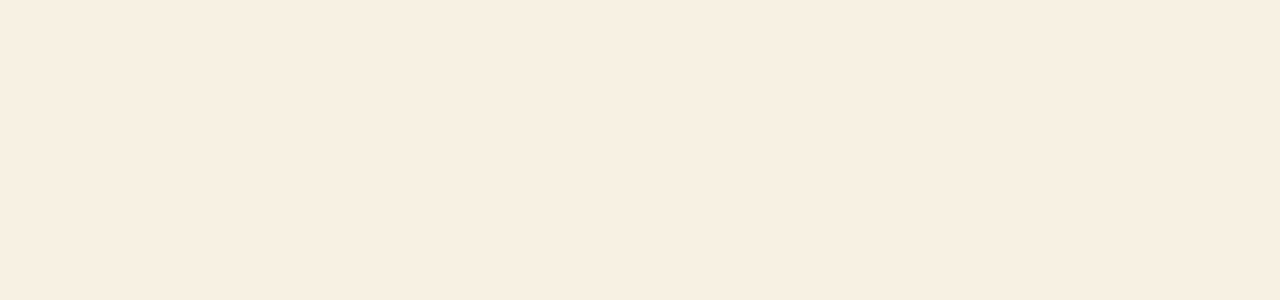
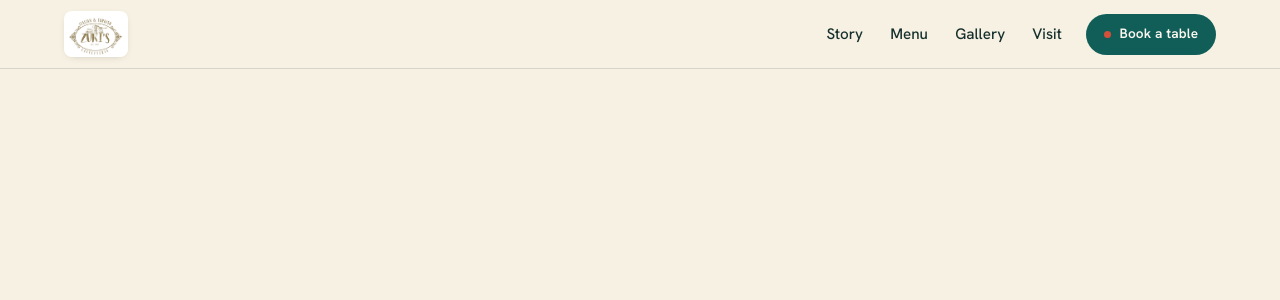
Before and after one commit to Vegasoft-Technologies/zuki-web, a Next.js app: page / in a window 1280 px wide. Shown: the top 300 px of the page. Built offline with nearby package versions, Linux system fonts and the light colour scheme.

Commit message:
feat(header): port the site header and mobile menu markup

```diff
--- a/src/components/layout/MobileMenu.tsx
+++ b/src/components/layout/MobileMenu.tsx
@@ -1,5 +1,15 @@
-"use client";
+import { site } from "@/data/site";
 
 export default function MobileMenu() {
-  return null;
+  return (
+    <div className="mobile-menu" id="mobileMenu" hidden>
+      <a href="#story">Story</a>
+      <a href="#menu">Menu</a>
+      <a href="#gallery">Gallery</a>
+      <a href="#visit">Visit</a>
+      <a className="mobile-menu__call" href={`tel:${site.telephone}`}>
+        Call {site.telephoneDisplay}
+      </a>
+    </div>
+  );
 }
--- a/src/components/layout/SiteHeader.tsx
+++ b/src/components/layout/SiteHeader.tsx
@@ -1,3 +1,44 @@
+import Image from "next/image";
+import logo from "../../../public/images/logo.png";
+import MobileMenu from "./MobileMenu";
+import { site } from "@/data/site";
+
 export default function SiteHeader() {
-  return null;
+  return (
+    <>
+      <header className="nav" id="top">
+        <a className="nav__brand" href="#top" aria-label="Zuki's Caffetteria — home">
+          <Image src={logo} alt="Zuki's Caffetteria" className="nav__logo" priority />
+          <span className="nav__brand-text" aria-hidden="true">
+            <span className="nav__brand-name">{"Zuki's"}</span>
+            <span className="nav__brand-sub">Italian & Turkish</span>
+          </span>
+        </a>
+
+        <nav className="nav__links" aria-label="Primary">
+          <a href="#story">Story</a>
+          <a href="#menu">Menu</a>
+          <a href="#gallery">Gallery</a>
+          <a href="#visit">Visit</a>
+        </nav>
+
+        <a className="btn btn--small" href={`tel:${site.telephone}`}>
+          <span className="btn__dot" aria-hidden="true"></span> Book a table
+        </a>
+
+        <button
+          className="nav__toggle"
+          id="navToggle"
+          aria-label="Open menu"
+          aria-expanded="false"
+        >
+          <span></span>
+          <span></span>
+          <span></span>
+        </button>
+      </header>
+
+      <MobileMenu />
+    </>
+  );
 }
--- a/src/data/site.ts
+++ b/src/data/site.ts
@@ -12,6 +12,7 @@ export const site = {
     country: "United Kingdom",
   },
   telephone: "+441392666999",
+  telephoneDisplay: "+44 1392 666999",
   geo: {
     latitude: 50.7259,
     longitude: -3.5318,
```
